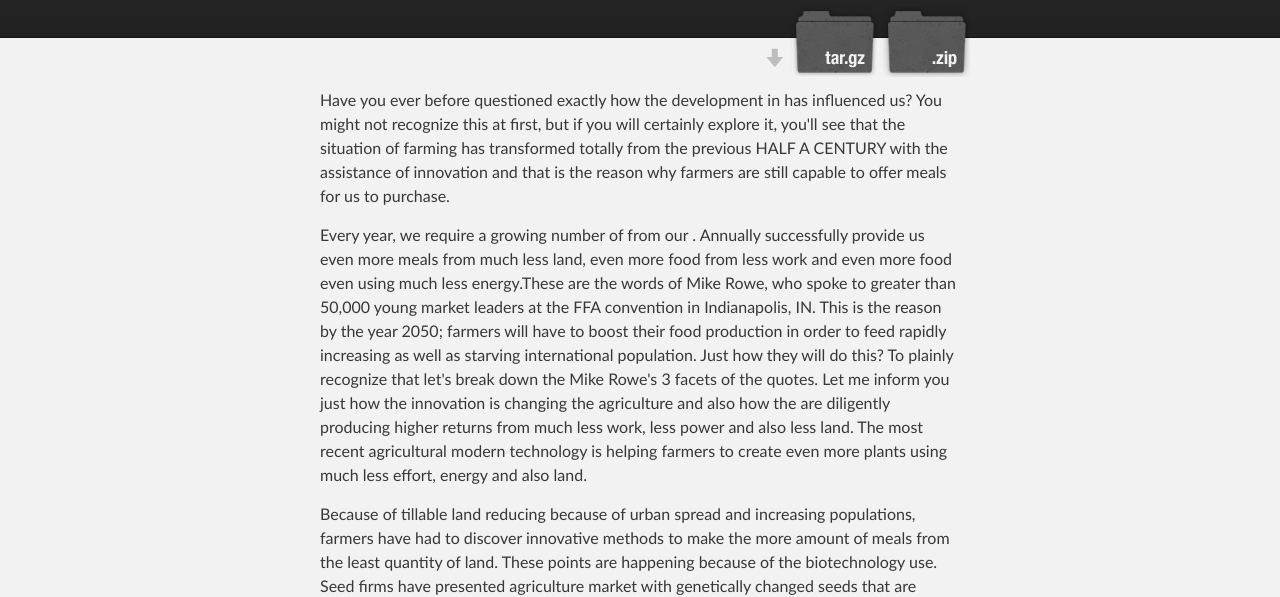
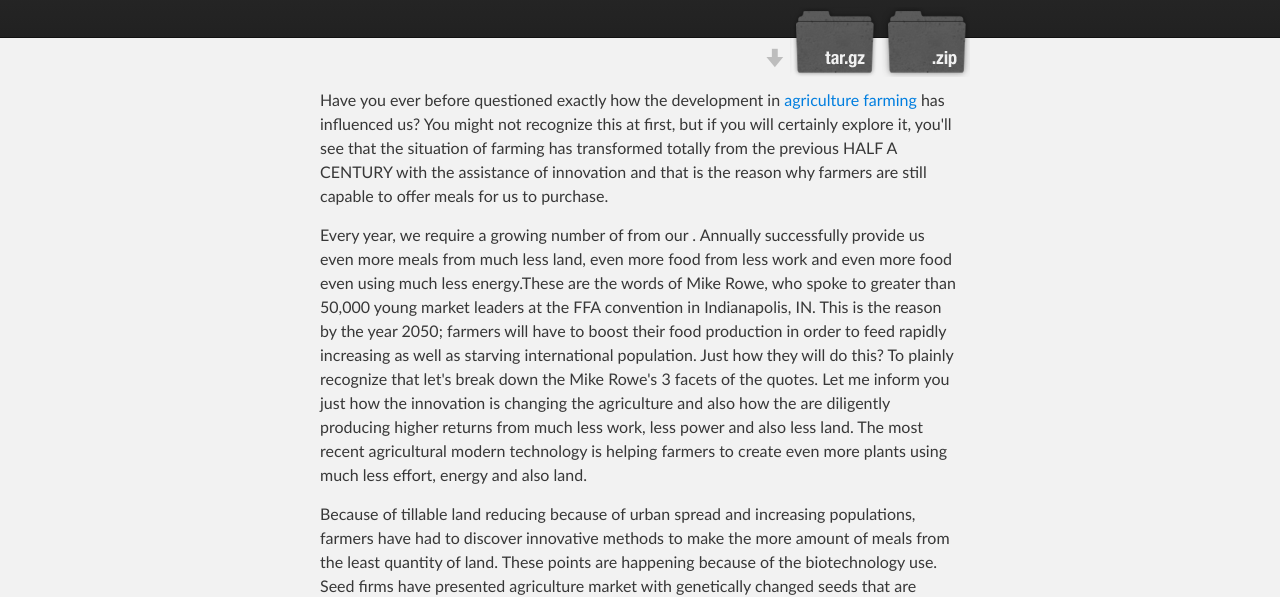
Before and after one commit to agriasia/Techniques-Aiding-Farming, a plain HTML site: page index.html in a window 1280 px wide. Shown: the part 208-805 px from the top of the page. Drawn offline with Linux system fonts and the light colour scheme.

Commit message:
Update index.html

```diff
--- a/index.html
+++ b/index.html
@@ -31,7 +31,7 @@
     <!-- MAIN CONTENT -->
     <div id="main_content_wrap" class="outer">
       <section id="main_content" class="inner">
-        <p>Have you ever before questioned exactly how the development in  has influenced us? You might not recognize this at first, but if you will certainly explore it, you'll see that the situation of farming has transformed totally from the previous HALF A CENTURY with the assistance of innovation and that is the reason why farmers are still capable to offer meals for us to purchase.</p>
+        <p>Have you ever before questioned exactly how the development in <a href="http://en.wikipedia.org/wiki/Agriculture">agriculture farming</a> has influenced us? You might not recognize this at first, but if you will certainly explore it, you'll see that the situation of farming has transformed totally from the previous HALF A CENTURY with the assistance of innovation and that is the reason why farmers are still capable to offer meals for us to purchase.</p>
 
 <p>Every year, we require a growing number of from our . Annually successfully provide us even more meals from much less land, even more food from less work and even more food even using much less energy.These are the words of Mike Rowe, who spoke to greater than 50,000 young market leaders at the FFA convention in Indianapolis, IN. This is the reason by the year 2050; farmers will have to boost their food production in order to feed rapidly increasing as well as starving international population. Just how they will do this? To plainly recognize that let's break down the Mike Rowe's 3 facets of the quotes. Let me inform you just how the innovation is changing the agriculture and also how the are diligently producing higher returns from much less work, less power and also less land. The most recent agricultural modern technology is helping farmers to create even more plants using much less effort, energy and also land.</p>
 
```
